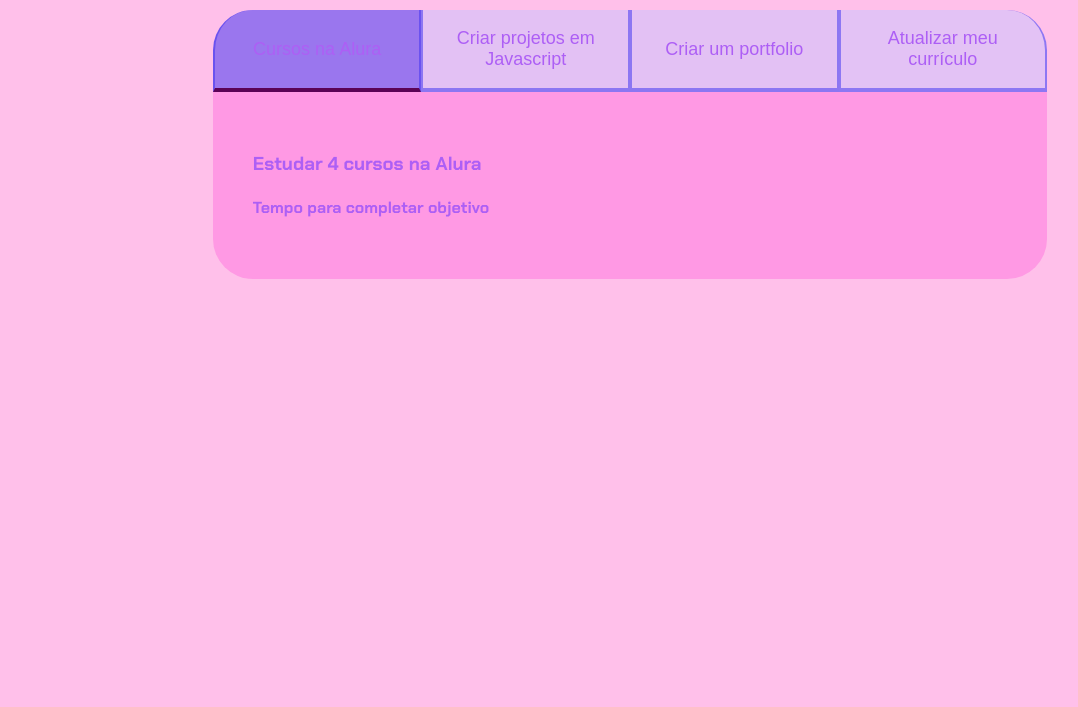
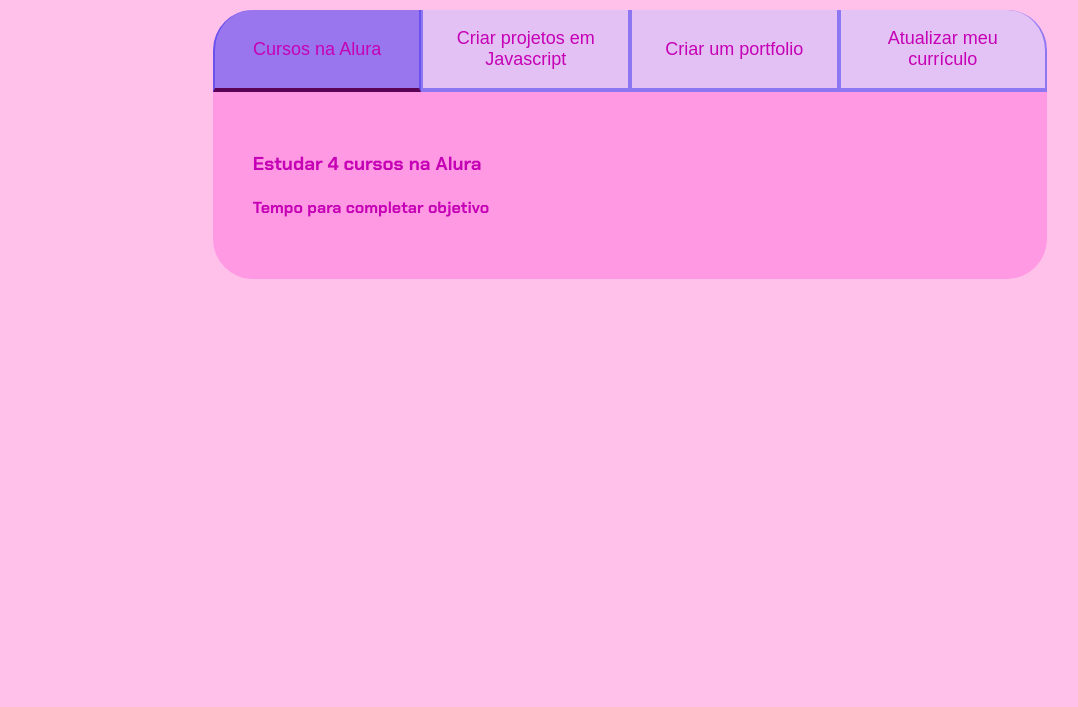
Before and after one commit to roccolehh/pv-javascript, a plain HTML site: page index.html in a window 1280 px wide. Shown: the part 93-800 px from the top of the page, without its empty margins (10-1088 px from the left). Drawn offline with Linux system fonts and the light colour scheme.

Commit message:
eeeeeeee

```diff
--- a/style.css
+++ b/style.css
@@ -3,7 +3,7 @@
 :root {
 --cor-de-fundo: #ffc0ea;
 --verde: #5a0053f8;
---branco: #ad5ff5;
+--branco: #c500b5;
 --botao-ativo: #3e32f185;
 --botao-inativo: rgba(200, 195, 255, 0.5);
 --texto-fundo: rgba(255, 46, 210, 0.267);
```
